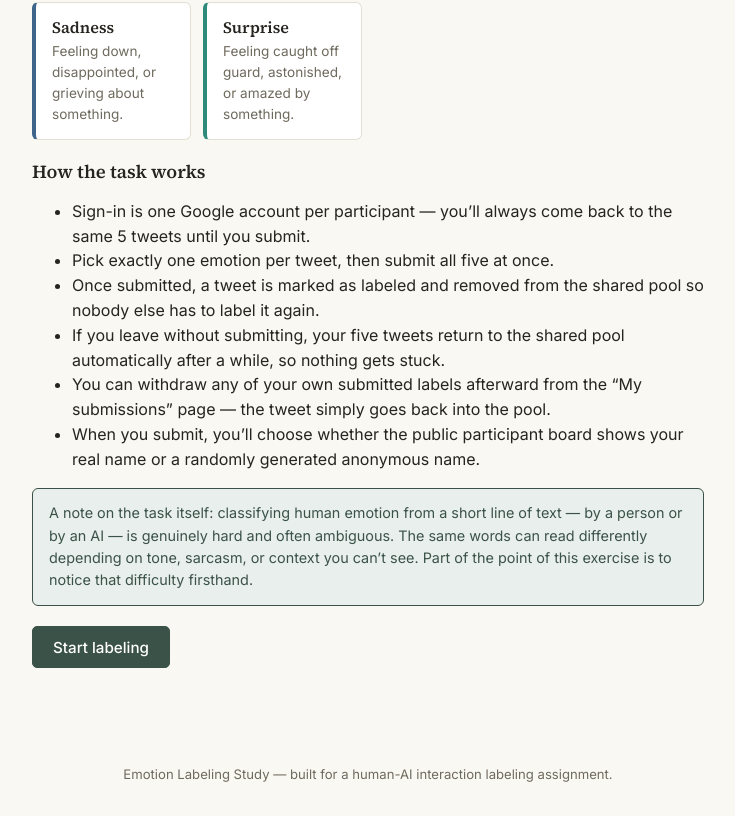
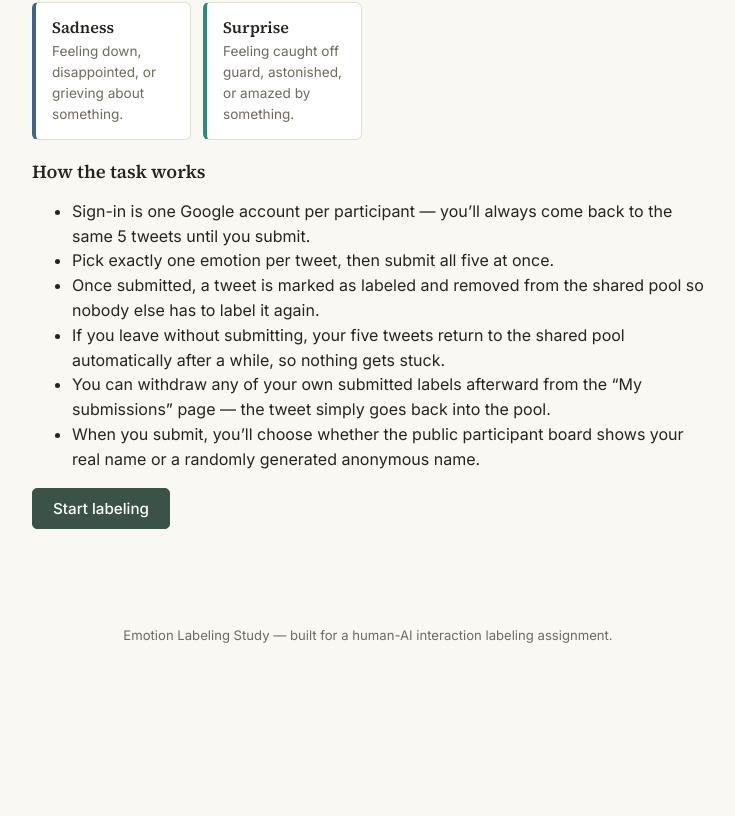
Before and after one commit to khs14/Emotion-Labeling-HAI-A1-2, a React (Vite) app: page /instructions in a window 1280 px wide. Shown: the part 439-1255 px from the top of the page, without its empty margins (272-1007 px from the left). After the commit the page ends 1117 px from the top, so only its background shows below. Built offline with nearby package versions, Linux system fonts and the light colour scheme; no server answers; sample sign-in values are in the browser's storage.

Commit message:
updating instructions page

```diff
--- a/src/pages/InstructionsPage.jsx
+++ b/src/pages/InstructionsPage.jsx
@@ -39,13 +39,6 @@ export default function InstructionsPage() {
         <li>When you submit, you&rsquo;ll choose whether the public participant board shows your real name or a randomly generated anonymous name.</li>
       </ul>
 
-      <div className="banner banner-info">
-        A note on the task itself: classifying human emotion from a short line of text — by a
-        person or by an AI — is genuinely hard and often ambiguous. The same words can read
-        differently depending on tone, sarcasm, or context you can&rsquo;t see. Part of the point of
-        this exercise is to notice that difficulty firsthand.
-      </div>
-
       <button className="btn btn-primary" onClick={() => navigate('/task')}>
         Start labeling
       </button>
```
